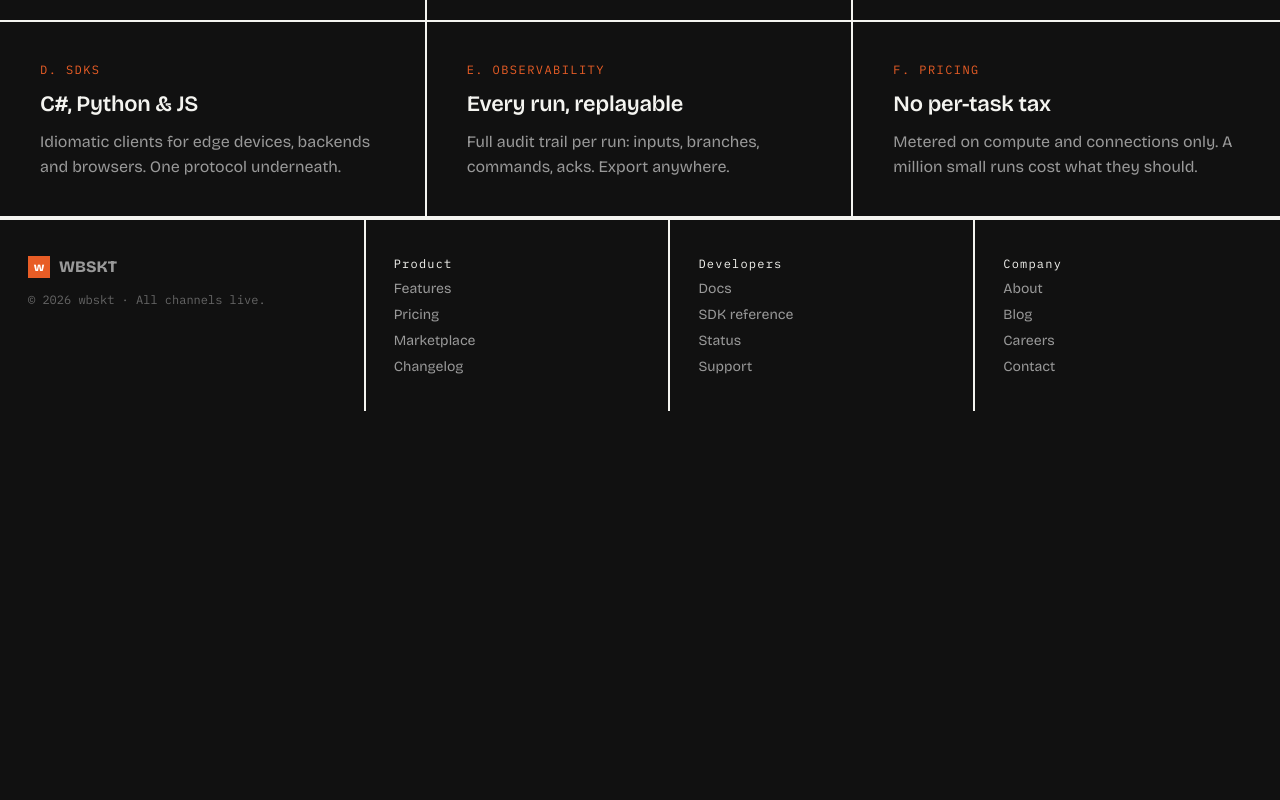
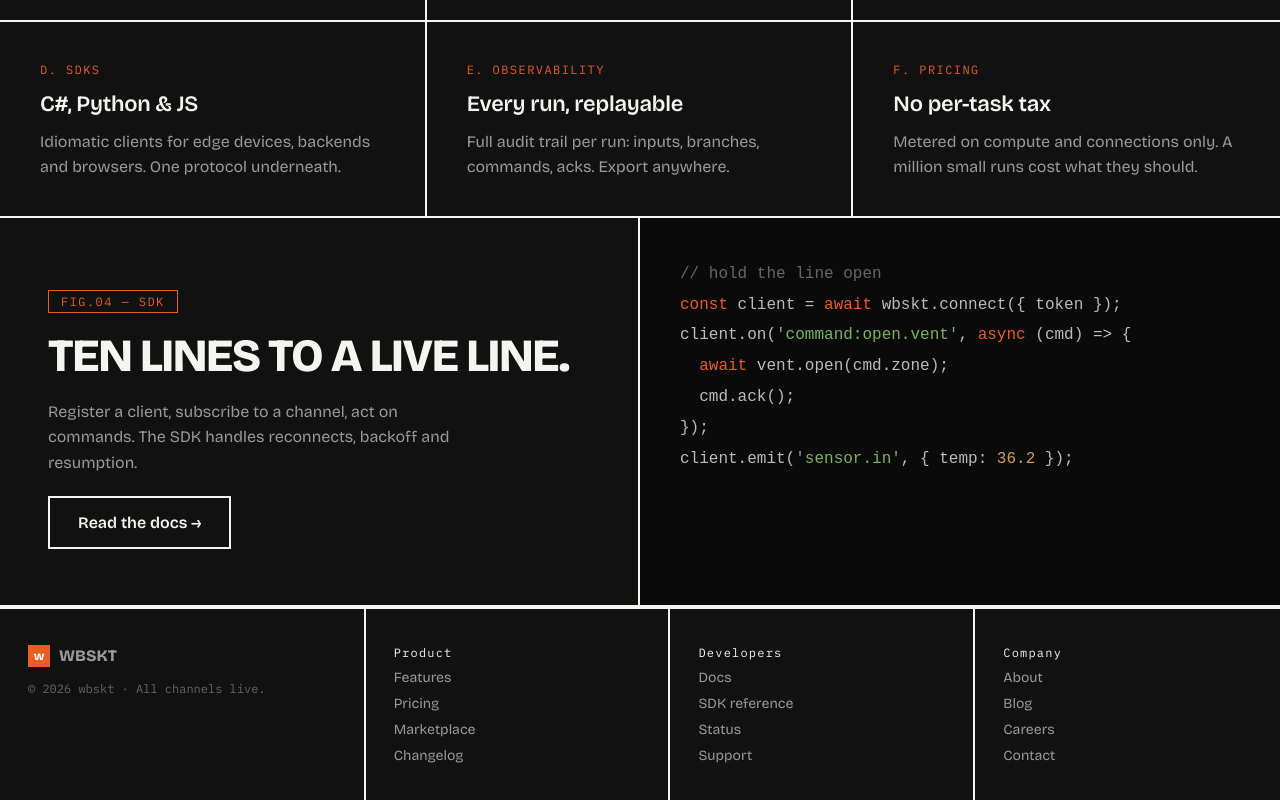
Before and after one commit to richardjoy530/fluffy-waddle, an Angular app in the folder app/: page / in a window 1280 px wide. Shown: the part 1561-2361 px from the top of the page. Before the commit the page ends 1972 px from the top, so only its background shows below. Built offline with nearby package versions, Linux system fonts and the light colour scheme.

Commit message:
(feat): Landing page sdk section

```diff
--- a/app/src/app/pages/landing/landing.html
+++ b/app/src/app/pages/landing/landing.html
@@ -61,14 +61,12 @@
   </div>
 </section>
 
-<app-ticker
-  [items]="[
+<app-ticker [items]="[
     'sensor.in → logic>35° → open.vent → delay.10m → send.sms',
     'runs that survive restarts',
     'sandboxed marketplace',
     '40,000 live connections'
-  ]"
-/>
+  ]" />
 
 <section class="how">
   <div class="how-intro">
@@ -109,34 +107,38 @@
 </section>
 
 <section class="capability-grid">
-  <app-capability-card
-    label="A. Sockets"
-    heading="Persistent connections"
-    body="Always-open WebSockets to every client. 12ms median command latency, automatic reconnect and resume."
-  />
-  <app-capability-card
-    label="B. Workflows"
-    heading="Runs with memory"
-    body="Stateful execution that pauses on delays, resumes on events and survives platform restarts."
-  />
-  <app-capability-card
-    label="C. Marketplace"
-    heading="Sandboxed integrations"
-    body="Third-party services mount as virtual clients — isolated, permissioned, revocable."
-  />
-  <app-capability-card
-    label="D. SDKs"
-    heading="C#, Python &amp; JS"
-    body="Idiomatic clients for edge devices, backends and browsers. One protocol underneath."
-  />
-  <app-capability-card
-    label="E. Observability"
-    heading="Every run, replayable"
-    body="Full audit trail per run: inputs, branches, commands, acks. Export anywhere."
-  />
-  <app-capability-card
-    label="F. Pricing"
-    heading="No per-task tax"
-    body="Metered on compute and connections only. A million small runs cost what they should."
-  />
+  <app-capability-card label="A. Sockets" heading="Persistent connections"
+    body="Always-open WebSockets to every client. 12ms median command latency, automatic reconnect and resume." />
+  <app-capability-card label="B. Workflows" heading="Runs with memory"
+    body="Stateful execution that pauses on delays, resumes on events and survives platform restarts." />
+  <app-capability-card label="C. Marketplace" heading="Sandboxed integrations"
+    body="Third-party services mount as virtual clients — isolated, permissioned, revocable." />
+  <app-capability-card label="D. SDKs" heading="C#, Python &amp; JS"
+    body="Idiomatic clients for edge devices, backends and browsers. One protocol underneath." />
+  <app-capability-card label="E. Observability" heading="Every run, replayable"
+    body="Full audit trail per run: inputs, branches, commands, acks. Export anywhere." />
+  <app-capability-card label="F. Pricing" heading="No per-task tax"
+    body="Metered on compute and connections only. A million small runs cost what they should." />
 </section>
+
+<section class="sdk">
+  <div class="sdk-copy">
+    <app-eyebrow label="FIG.04 — SDK" />
+    <h2 class="sdk-title">Ten lines to a live line.</h2>
+    <p class="sdk-sub">
+      Register a client, subscribe to a channel, act on commands. The SDK handles reconnects,
+      backoff and resumption.
+    </p>
+    <a href="#" class="sdk-cta">Read the docs →</a>
+  </div>
+
+  <div class="sdk-code">
+    <pre><code><span class="code-comment">// hold the line open</span>
+<span class="code-keyword">const</span> client = <span class="code-keyword">await</span> wbskt.connect({{ '{' }} token {{ '}' }});
+client.on(<span class="code-string">'command:open.vent'</span>, <span class="code-keyword">async</span> (cmd) => {{ '{' }}
+  <span class="code-keyword">await</span> vent.open(cmd.zone);
+  cmd.ack();
+{{ '}' }});
+client.emit(<span class="code-string">'sensor.in'</span>, {{ '{' }} temp: <span class="code-number">36.2</span> {{ '}' }});</code></pre>
+  </div>
+</section>
--- a/app/src/app/pages/landing/landing.scss
+++ b/app/src/app/pages/landing/landing.scss
@@ -1,35 +1,69 @@
+$mkt-stack-breakpoint: 860px;
+
+@mixin stack {
+  @media (max-width: $mkt-stack-breakpoint) {
+    @content;
+  }
+}
+
+@mixin section-grid($columns) {
+  display: grid;
+  grid-template-columns: $columns;
+
+  @include stack {
+    grid-template-columns: 1fr;
+  }
+}
+
+// border-right on desktop, collapsing to border-bottom once columns stack
+@mixin stack-divider {
+  border-right: var(--mkt-border);
+
+  @include stack {
+    border-right: none;
+    border-bottom: var(--mkt-border);
+    @content;
+  }
+}
+
+// page-specific hero/section headline sizes, not part of the shared token scale
+@mixin display-heading($min, $preferred, $max, $letter-spacing: -0.03em, $line-height: 1) {
+  font-size: clamp($min, $preferred, $max);
+  line-height: $line-height;
+  font-weight: var(--mkt-weight-bold);
+  letter-spacing: $letter-spacing;
+  text-transform: uppercase;
+}
+
+@mixin mono-label {
+  display: block;
+  font-family: var(--mkt-font-mono);
+  font-size: var(--mkt-text-xs);
+  letter-spacing: 0.12em;
+  color: var(--mkt-accent);
+  text-transform: uppercase;
+}
+
 :host {
   .hero {
-    display: grid;
-    grid-template-columns: 1fr 0.72fr;
-
-    @media (max-width: 860px) {
-      grid-template-columns: 1fr;
-    }
+    @include section-grid(1fr 0.72fr);
   }
 
   .hero-copy {
     min-width: 0;
     padding: 88px 48px 64px;
-    border-right: var(--mkt-border);
     display: flex;
     flex-direction: column;
     gap: 26px;
 
-    @media (max-width: 860px) {
-      border-right: none;
-      border-bottom: var(--mkt-border);
+    @include stack-divider {
       padding: 56px 24px 48px;
     }
   }
 
   .hero-title {
     margin: 0;
-    font-size: clamp(40px, 9vw, 92px); // page-specific hero size, not part of the shared scale
-    line-height: 0.94;
-    font-weight: var(--mkt-weight-bold);
-    letter-spacing: -0.04em;
-    text-transform: uppercase;
+    @include display-heading(40px, 9vw, 92px, -0.04em, 0.94);
     overflow-wrap: break-word;
 
     .accent {
@@ -93,52 +127,34 @@
   }
 
   .how {
-    display: grid;
-    grid-template-columns: repeat(4, 1fr);
+    @include section-grid(repeat(4, 1fr));
     border-bottom: var(--mkt-border);
-
-    @media (max-width: 860px) {
-      grid-template-columns: 1fr;
-    }
   }
 
   .how-intro,
   .how-step {
     min-width: 0;
     padding: 56px 40px 48px;
-    border-right: var(--mkt-border);
 
-    @media (max-width: 860px) {
-      border-right: none;
-      border-bottom: var(--mkt-border);
-    }
+    @include stack-divider;
   }
 
   .how-step:last-child {
     border-right: none;
 
-    @media (max-width: 860px) {
+    @include stack {
       border-bottom: none;
     }
   }
 
   .how-eyebrow,
   .how-step-label {
-    display: block;
-    font-family: var(--mkt-font-mono);
-    font-size: var(--mkt-text-xs);
-    letter-spacing: 0.12em;
-    color: var(--mkt-accent);
-    text-transform: uppercase;
+    @include mono-label;
   }
 
   .how-title {
     margin: 16px 0 0;
-    font-size: clamp(28px, 3.4vw, 40px);
-    line-height: 1;
-    font-weight: var(--mkt-weight-bold);
-    letter-spacing: -0.03em;
-    text-transform: uppercase;
+    @include display-heading(28px, 3.4vw, 40px);
     max-width: 8ch;
   }
 
@@ -163,28 +179,19 @@
 
   .capabilities-title {
     margin: 20px 0 0;
-    font-size: clamp(32px, 5.5vw, 64px); // page-specific section size, not part of the shared scale
-    line-height: 1;
-    font-weight: var(--mkt-weight-bold);
-    letter-spacing: -0.03em;
-    text-transform: uppercase;
+    @include display-heading(32px, 5.5vw, 64px);
   }
 
   .capability-grid {
-    display: grid;
-    grid-template-columns: repeat(3, 1fr);
+    @include section-grid(repeat(3, 1fr));
     border-bottom: var(--mkt-border);
-
-    @media (max-width: 860px) {
-      grid-template-columns: 1fr;
-    }
   }
 
   app-capability-card {
     border-right: var(--mkt-border);
     border-bottom: var(--mkt-border);
 
-    @media (max-width: 860px) {
+    @include stack {
       border-right: none;
     }
   }
@@ -196,13 +203,83 @@
   app-capability-card:nth-last-child(-n + 3) {
     border-bottom: none;
 
-    @media (max-width: 860px) {
+    @include stack {
       border-bottom: var(--mkt-border);
     }
   }
 
   app-capability-card:last-child {
     border-bottom: none;
+  }
+
+  .sdk {
+    @include section-grid(1fr 1fr);
+    border-bottom: var(--mkt-border);
+  }
+
+  .sdk-copy {
+    min-width: 0;
+    padding: 72px 48px 56px;
+    display: flex;
+    flex-direction: column;
+    align-items: flex-start;
+    gap: 20px;
+
+    @include stack-divider {
+      padding: 56px 24px 48px;
+    }
+  }
+
+  .sdk-title {
+    margin: 0;
+    @include display-heading(28px, 3.6vw, 52px);
+  }
+
+  .sdk-sub {
+    margin: 0;
+    font-size: var(--mkt-text-lg);
+    line-height: 1.6;
+    color: var(--mkt-muted);
+    max-width: 40ch;
+  }
+
+  .sdk-cta {
+    border: var(--mkt-border);
+    padding: 15px 28px;
+    font-weight: var(--mkt-weight-medium);
+    font-size: var(--mkt-text-lg);
+    color: var(--mkt-fg);
+  }
+
+  .sdk-code {
+    min-width: 0;
+    padding: 40px;
+    background: var(--mkt-bg-code);
+    overflow-x: auto;
+
+    pre {
+      margin: 0;
+      font-family: var(--mkt-font-mono);
+      font-size: var(--mkt-text-lg);
+      line-height: 1.8;
+      color: var(--mkt-code-fg);
+    }
+  }
+
+  .code-comment {
+    color: var(--mkt-dim);
+  }
+
+  .code-keyword {
+    color: var(--mkt-code-keyword);
+  }
+
+  .code-string {
+    color: var(--mkt-code-string);
+  }
+
+  .code-number {
+    color: var(--mkt-code-number);
   }
 
   .hero-diagram {
--- a/app/src/styles/tokens/marketing-theme.scss
+++ b/app/src/styles/tokens/marketing-theme.scss
@@ -23,6 +23,7 @@
   --mkt-success: var(--mkt-palette-green);
 
   --mkt-code-fg: var(--mkt-palette-gray-300);
+  --mkt-code-keyword: var(--mkt-accent);
   --mkt-code-number: var(--mkt-palette-orange-tan);
   --mkt-code-string: var(--mkt-success);
 
```
